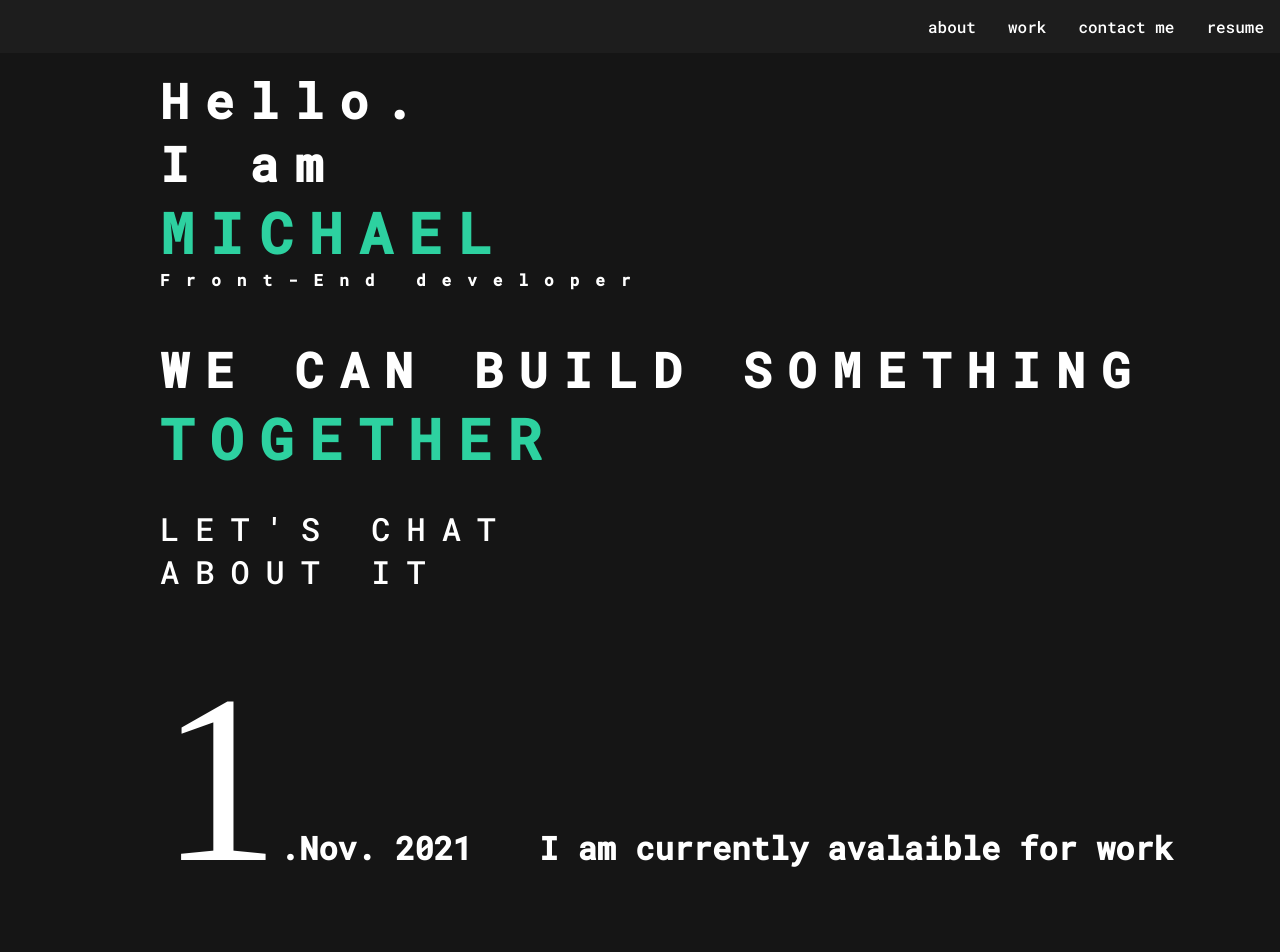
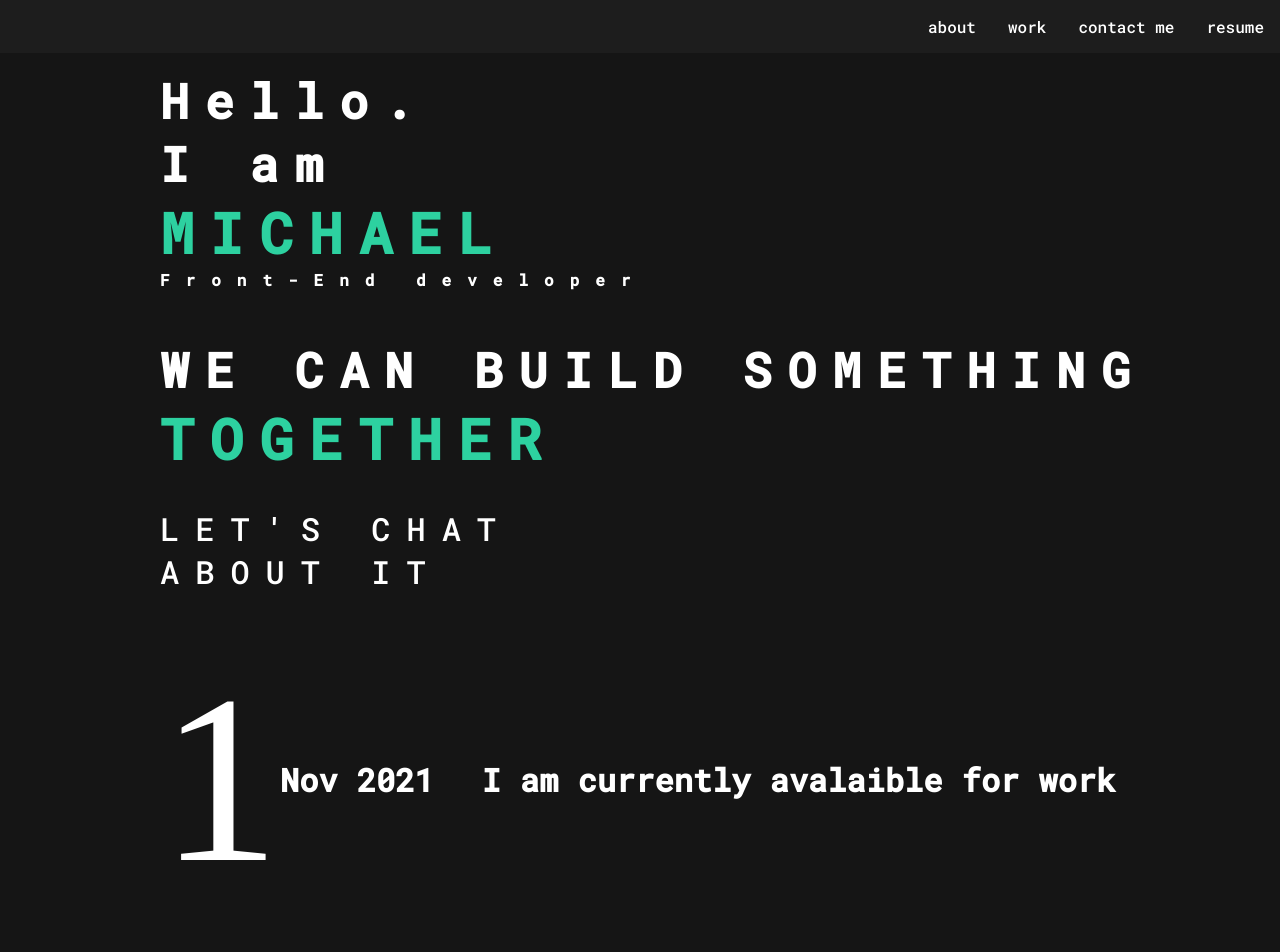
Before and after one commit to Michael-Melis/Michael-portfolio, a React (Create React App) app: page / in a window 1280 px wide. Shown: the top 952 px of the page. Built offline with nearby package versions, Linux system fonts and the light colour scheme.

Commit message:
calendar styling

```diff
--- a/src/components/Calendar.js
+++ b/src/components/Calendar.js
@@ -21,8 +21,8 @@ const Calendar = () => {
   return (
     <CalendarDiv>
       <MainDay>{`${today.getDay()}  `}</MainDay>
+      <h3>{`${monthNames[today.getMonth()]}  ${today.getFullYear()} `} </h3>
       <h3>
-        {`.${monthNames[today.getMonth()]}. ${today.getFullYear()} `}{" "}
         <span> I am currently avalaible for work</span>
       </h3>
     </CalendarDiv>
@@ -30,7 +30,7 @@ const Calendar = () => {
 };
 const CalendarDiv = styled.div`
   display: flex;
-  align-items: baseline;
+  align-items: center;
 
   h3 {
     font-size: 2rem;
```
